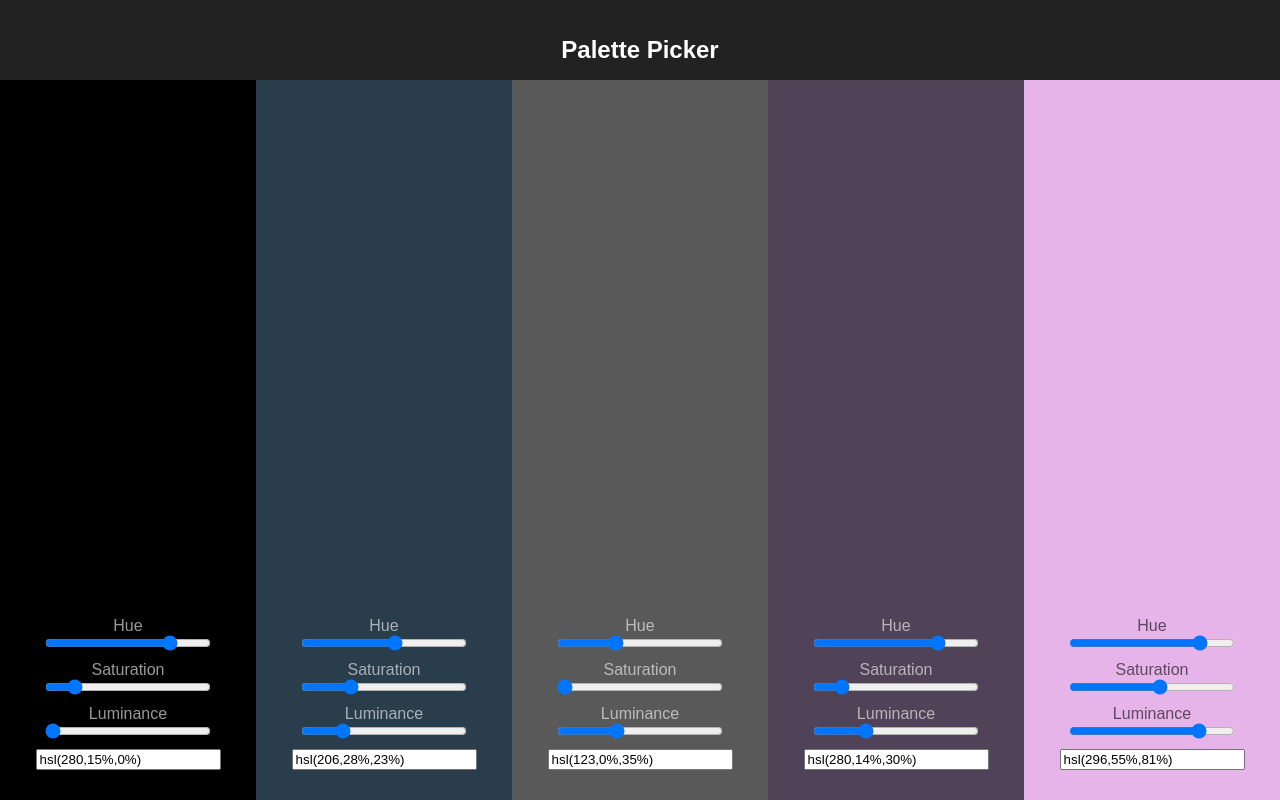
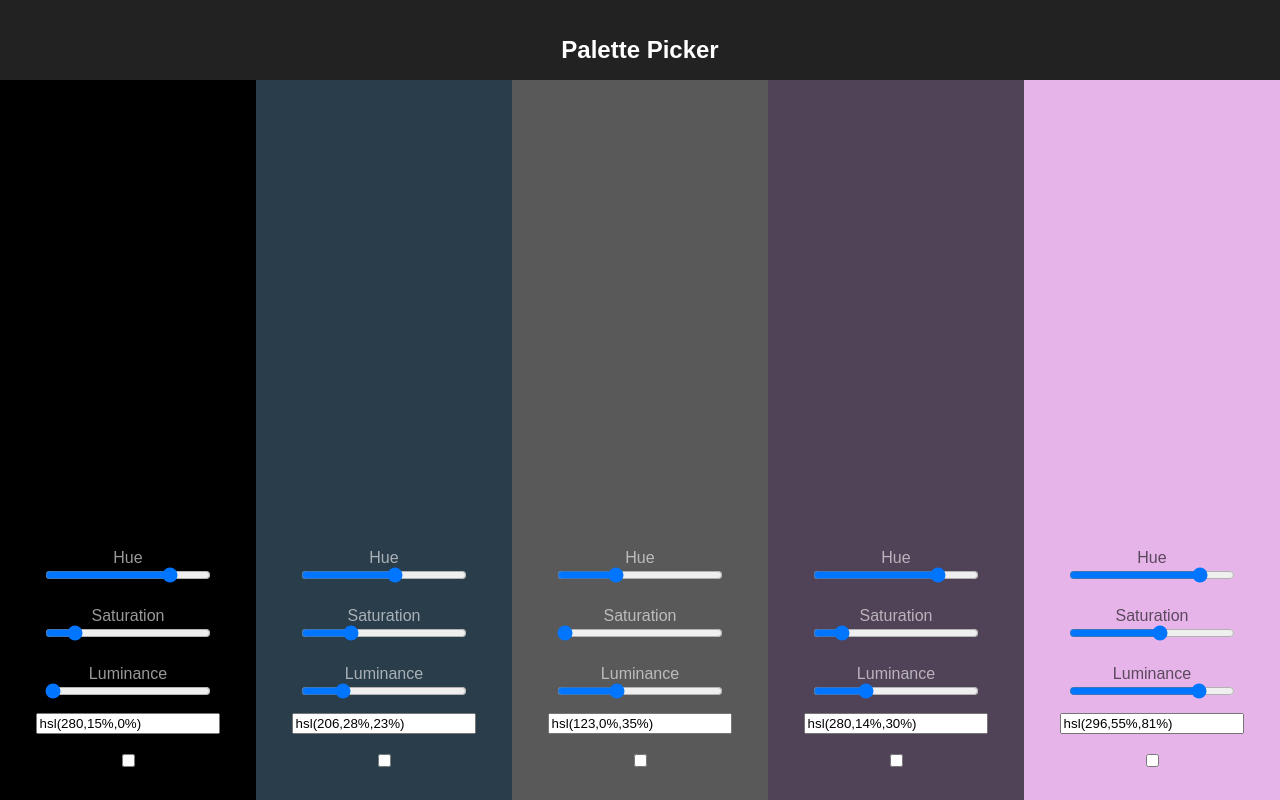
Before and after one commit to gabescarbrough/hunicorn, a React (Create React App) app: page / in a window 1280 px wide. Built offline with nearby package versions, Linux system fonts and the light colour scheme.

Commit message:
Add checkbox for lock to ColorPicker component

```diff
--- a/src/ColorPicker.css
+++ b/src/ColorPicker.css
@@ -14,18 +14,23 @@
     padding: 10px;
     width: 80%;
     max-width: 300px;
+    display: flex;
+    flex-direction: column;
 }
 
 .range {
-    display: block;
     margin: 0 auto;
     padding: 0;
     width: 90%;
 }
 
 .range-label {
-    display: block;
-    margin: 10px auto;
+    margin: 10px 0;
     text-align: center;
     max-width: 300px;
 }
+
+input[type="checkbox"] {
+    align-self: center;
+    margin-top: 20px;
+}
--- a/src/ColorPicker.js
+++ b/src/ColorPicker.js
@@ -64,6 +64,7 @@ class ColorPicker extends Component {
             value={hslString}
             onChange={this.handleTextInputChange.bind(this)}
           />
+          <input type="checkbox" />
         </div>
       </div>
     )
```
Also changed, not shown: src/components/App.js (added, +24 -0 lines).
